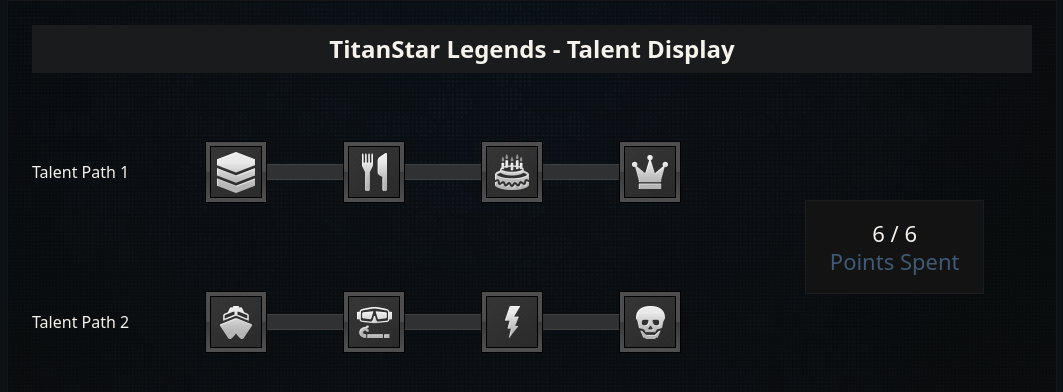
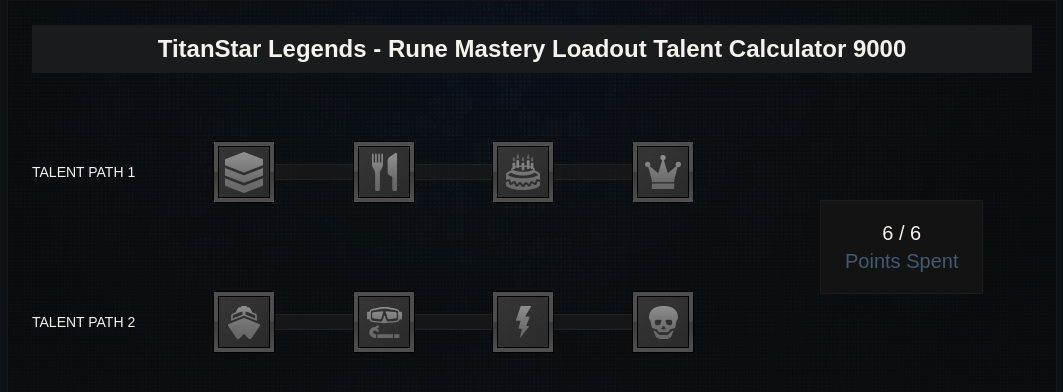
Before and after one commit to Jturnerwhite/tsl-talent-calc, a React (Create React App) app: page / in a window 1280 px wide. Shown: the top 392 px of the page, without its empty margins (108-1171 px from the left). Built offline with nearby package versions, Linux system fonts and the light colour scheme.

Commit message:
Styling update

```diff
--- a/src/base.scss
+++ b/src/base.scss
@@ -1,11 +1,9 @@
 @import-normalize;
 
 html, body {
-	height: 100%;
 	background-color: #0c1215;
 	margin: 0;
-	overflow: hidden;
-	font-family: 'PT Sans', sans;
+	font-family: sans-serif;
 }
 
 section {
--- a/src/modules/TalentTree/Talent.js
+++ b/src/modules/TalentTree/Talent.js
@@ -1,4 +1,6 @@
 import React from 'react';
+
+import './talent.scss';
 
 export const Talent = props => {
     let talent = props.talentData;
--- a/src/modules/TalentTree/TalentTree.js
+++ b/src/modules/TalentTree/TalentTree.js
@@ -32,6 +32,9 @@
                 let classes = "tt__leaf";
                 if (index === branchData.talents.length - 1)
                     classes += " tt__leaf--hide-path";
+                if (talent.assigned)
+                    classes += " tt__leaf--active";
+
 
                 return (
                     <div key={index} className={classes}>
@@ -42,8 +45,8 @@
 
             return (
                 <div className="tt__branch">
-                    <div className="tt__leaf tt__leaf--hide-path">
-                        <label className="tt__text tt__text--small tt__text--left-align">{branchData.id}</label>
+                    <div className="tt__leaf tt__branch-name">
+                        <label className="tt__text">{branchData.id}</label>
                     </div>
                     {branchContents}
                 </div>
@@ -80,14 +83,14 @@
 
         return (
             <div className="talent-tree">
-                <h1 className="tt__heading">TitanStar Legends - Talent Display</h1>
+                <h1 className="tt__heading">TitanStar Legends - Rune Mastery Loadout Talent Calculator 9000</h1>
                 <div className="tt__row">
-                    <div className="tt__col tt__col--quad-size tt__col--stretch">
+                    <div className="tt__col tt__branch-container">
                         {talentBranches}
                     </div>
                     <div className="tt__col">
                         <div className="tt__point-container">
-                            <label className="tt__text">{points} / {pointsMax}</label>
+                            <label className="tt__text tt__text">{points} / {pointsMax}</label>
                             <label className="tt__text tt__text--theme-color">Points Spent</label>
                         </div>
                     </div>
--- a/src/modules/TalentTree/TalentTreePage.js
+++ b/src/modules/TalentTree/TalentTreePage.js
@@ -17,10 +17,10 @@
     }, [dispatch]); // ditch redundant updates if dispatch is the same
 
     const updateTree = (talentTree) => {
-        console.log("updateTalentTree:", talentTree);
         //updateTalentTree(talentTree);
         dispatch(updateTalentTree({...talentTree}));
     };
+
     const renderTree = () => {
         if (loading)
             return <h2>Loading talent tree...</h2>
@@ -29,7 +29,7 @@
         if (isInitialized) {
             return <TalentTree talentTree={talentTree} updateTalentTree={updateTree}/>;
         }
-        console.log(talentTree);
+
         return <h2 style={{color:'white'}}>Unable to display talent tree.</h2>
     }
 
--- a/src/modules/TalentTree/talent-tree.scss
+++ b/src/modules/TalentTree/talent-tree.scss
@@ -2,7 +2,15 @@
 $themeColor: #405a75;
 $themeColorLight: #6dabea;
 
+$pathBarColor: #1b1b1ca3;
+$pathBarBorder: #222324;
+
+$small: 420px;
+$medium: 768px;
+$large: 1024px;
+
 .talent-tree {
+	position: relative;
 	width: 1000px;
 	min-height: 350px;
 	background: url("./talent-calc-bg.png");
@@ -16,15 +24,15 @@
 		color: $defaultFontColor;
 		display: block;
 		padding: 12px 0px;
-		font-size: 24px;
-		line-height: 24px;
+		font-size: 12px;
+		line-height: 12px;
         text-align: center;
         margin: 0;
 	}
 
 	.tt__row {
 		display: flex;
-		flex-direction: row;
+		flex-direction: column;
 		justify-content: space-around;
 		align-items: stretch;
 		min-height: 300px;
@@ -34,34 +42,48 @@
 	.tt__branch {
 		flex-grow: 1;
 		display: flex;
-		flex-direction: row;
+		flex-direction: column;
 		justify-content: flex-start;
-		align-items: stretch;
+		align-items: center;
 		position: relative;
 		z-index: 1;
 	}
 
 	.tt__leaf {
-		align-items:center;
-		display:flex;
-		flex-grow:1;
 		position: relative;
+		min-height: 90px;
 
 		&::after {
 			content:'';
-			background: #303133;
-			border: 1px solid #414142;
-			border-left: 0px;
-			border-right: 0px;
+			background-color: #1b1b1ca3;
+			border: 1px solid #222324;
+			border-top: 0px;
+			border-bottom: 0px;
 			position: absolute;
-			right: -6px;
-			left: 6px;
-			height: 14px;
+			bottom: -6px;
+			top: 6px;
+			left: calc(50% - 8px);
+			width: 14px;
 			z-index: -1;
+		}
+
+		&:last-child::after {
+			display: none;
+		}
+
+		&.tt__leaf--active {
+			&::after {
+				background-color: #303133a8;
+				border-color: #414142;
+			}
 		}
 	}
 
-	.tt__leaf--hide-path {
+	.tt__branch-name {
+		display:flex;
+		align-items: center;
+		text-transform: uppercase;
+
 		&::after {
 			display: none;
 		}
@@ -70,87 +92,136 @@
 	.tt__col {
 		flex-grow: 1;
 		display: flex;
-		flex-direction: column;
+		flex-direction: row;
 		align-items: center;
 		justify-content: center;
-	}
 
-	.tt__col--stretch {
-		align-items: stretch;
-	}
+		&:first-child {
+			order: 2;
+		}
 
-	.tt__col--quad-size {
-		flex-grow: 4
+		&:last-child {
+			order: 1;
+		}
 	}
 
 	.tt__point-container {
 		background-color: #131314;
 		border: 1px solid #1b1d1d;
-		padding: 18px 24px;
+		padding: 8px 18px;
+		width: 100%;
 	}
 
 	.tt__text {
 		display: block;
-		font-size: 22px;
-		line-height: 28px;
+		font-size: 14px;
+		line-height: 22px;
 		text-align: center;
+		font-weight: bold;
 	}
 
 	.tt__text--theme-color {
 		color: $themeColor;
 	}
-	.tt__text--left-align {
-		text-align: left;
-	}
-	.tt__text--small {
-		font-size: 16px;
-		line-height: 16px;
+}
+
+@media screen and (min-width: $small) {
+	.talent-tree {
+		.tt__heading {
+			font-size: 16px;
+			line-height: 16px;
+		}
+		.tt__text {
+			font-size: 20px;
+			line-height: 28px;
+			font-weight: normal;
+		}
 	}
 }
 
+// Presumably non-phone devices
+@media screen and (min-width: $medium) {
+	.talent-tree {
+		.tt__heading {
+			font-size: 24px;
+			line-height: 24px;
+		}
 
-.tt-talent {
-	height: 52px;
-	width: 52px;
-	display: block;
-	background: linear-gradient(#4e4e4e 49%, #3a3a3a 50%, #4e4e4e 95%);
-	border: 1px solid black;
-	padding: 4px;
+		.tt__row {
+			display: flex;
+			flex-direction: row;
+			justify-content: space-around;
+			align-items: stretch;
+			min-height: 300px;
+			margin-top: 24px;
+		}
+
+		.tt__branch {
+			flex-grow: 1;
+			display: flex;
+			flex-direction: row;
+			justify-content: flex-start;
+			align-items: stretch;
+			position: relative;
+			z-index: 1;
+		}
+
+		.tt__leaf {
+			align-items:center;
+			display:flex;
+			flex-grow:1;
+			position: relative;
+			min-height: auto;
+
+			&::after {
+				content:'';
+				border: 1px solid #222324;
+				border-left: 0px;
+				border-right: 0px;
+				right: -6px;
+				left: 6px;
+				top: auto;
+				bottom: auto;
+				width: auto;
+				height: 14px;
+			}
+		}
+
+		.tt__branch-name {
+			.tt__text {
+				font-size: 14px;
+				line-height: 14px;
+			}
+		}
+
+		.tt__col {
+			flex-grow: 1;
+			display: flex;
+			flex-direction: column;
+			align-items: center;
+			justify-content: center;
+
+			&:first-child {
+				order: 1;
+			}
+
+			&:last-child {
+				order: 9;
+			}
+		}
+
+		.tt__branch-container {
+			align-items: stretch;
+			flex-grow: 4;
+		}
+
+		.tt__text--left-align {
+			text-align: left;
+		}
+
+		.tt__point-container {
+			padding: 18px 24px;
+			width: auto;
+		}
+	}
 }
-
-.tt-talent__button {
-	width: 100%;
-	height: 100%;
-    border: 1px solid black;
-    outline: none;
-}
-
-.tt-talent--active {
-	background: linear-gradient($themeColorLight 49%, #3a3a3a 50%, $themeColorLight 95%);
-	box-shadow: #7d7d7d 0px 0px 8px;
-}
-
-.tt-talent__button--stack {
-	background: url("./talent-icons-sprite.png") 0 0;
-}
-.tt-talent__button--snack {
-	background: url("./talent-icons-sprite.png") -50px 0;
-}
-.tt-talent__button--cake {
-	background: url("./talent-icons-sprite.png") -100px 0;
-}
-.tt-talent__button--crown {
-	background: url("./talent-icons-sprite.png") -150px 0;
-}
-.tt-talent__button--boat {
-	background: url("./talent-icons-sprite.png") -200px 0;
-}
-.tt-talent__button--diver {
-	background: url("./talent-icons-sprite.png") -250px 0;
-}
-.tt-talent__button--lightning {
-	background: url("./talent-icons-sprite.png") -300px 0;
-}
-.tt-talent__button--skull {
-	background: url("./talent-icons-sprite.png") -350px 0;
-}
--- /dev/null
+++ b/src/modules/TalentTree/talent.scss
@@ -0,0 +1,86 @@
+$defaultFontColor: #f6f2ec;
+$themeColor: #405a75;
+$themeColorLight: #6dabea;
+$offColor: #a87900;
+$offBlack: #3a3a3a;
+$deactivatedGrey: #4e4e4e;
+
+.tt-talent {
+	position: relative;
+	height: 52px;
+	width: 52px;
+	display: block;
+	background: linear-gradient($deactivatedGrey 49%, $offBlack 50%, $deactivatedGrey 95%);
+	border: 1px solid black;
+	padding: 4px;
+
+	&.tt-talent--active {
+		background: linear-gradient($themeColorLight 49%, $offBlack 50%, $themeColorLight 95%);
+		box-shadow: #7d7d7d 0px 0px 8px;
+
+		&:hover {
+			background: linear-gradient($themeColorLight 49%, $offBlack 50%, $themeColorLight 95%);
+		}
+
+		.tt-talent__button {
+			background-position-y: 0px;
+		}
+	}
+
+    &:hover {
+		background: linear-gradient($offColor 49%, $offBlack 50%, $offColor 95%);
+	}
+
+	.tt-talent__button::before {
+		content: '';
+		display: block;
+		position: absolute;
+		left: 0;
+		top: 0;
+		width: 100%;
+		height: 100%;
+		background: linear-gradient( -45deg, #ffffff00 0 calc(50% - 10px), #F5F5F5 calc(50% - 10px) calc(50% + 10px), #ffffff00 calc(50% + 10px) 100% );
+		background-size: 350% 100%;
+		background-position: 100% 100%;
+	}
+	&:hover, &:focus {
+		.tt-talent__button::before{
+			background-position: 0% 100%;
+			transition: 0.5s all;
+		}
+	}
+}
+
+.tt-talent__button {
+	width: 100%;
+	height: 100%;
+    border: 1px solid black;
+	outline: none;
+	cursor: pointer;
+	background: url("./talent-icons-sprite.png") 0 -50px;
+
+	&.tt-talent__button--stack {
+		background-position-x: 0;
+	}
+	&.tt-talent__button--snack {
+		background-position-x: -50px;
+	}
+	&.tt-talent__button--cake {
+		background-position-x: -100px;
+	}
+	&.tt-talent__button--crown {
+		background-position-x: -150px;
+	}
+	&.tt-talent__button--boat {
+		background-position-x: -200px;
+	}
+	&.tt-talent__button--diver {
+		background-position-x: -250px;
+	}
+	&.tt-talent__button--lightning {
+		background-position-x: -300px;
+	}
+	&.tt-talent__button--skull {
+		background-position-x: -350px;
+	}
+}
--- a/src/modules/TalentTree/talentActions.js
+++ b/src/modules/TalentTree/talentActions.js
@@ -51,14 +51,11 @@
 };
 
 export function fetchTalentTree() {
-    console.log('Fetching Talent Tree . . . ');
     // Not Async but would be in a real scenario
     return dispatch => {
-        console.log('Dispatching GET Talent Tree . . . ');
         dispatch(getTalentTree());
 
         try {
-            console.log('Setting Talent Tree . . . ');
             const data = BaseTalentTree; // this would be where we usually call a service or API for data
             // if not in a seperate service, do data mutation/parsing here before returning.
 
--- a/src/modules/TalentTree/talentTreeReducer.js
+++ b/src/modules/TalentTree/talentTreeReducer.js
@@ -15,8 +15,6 @@
         case actions.GET_TALENT_TREE_FAILURE:
             return { ...state, loading: false, errors: true };
         case actions.UPDATE_TALENT_TREE:
-            console.log(state);
-            console.log(action.payload);
             return { ...state, talentTree:action.payload };
         default:
             return state;
```
